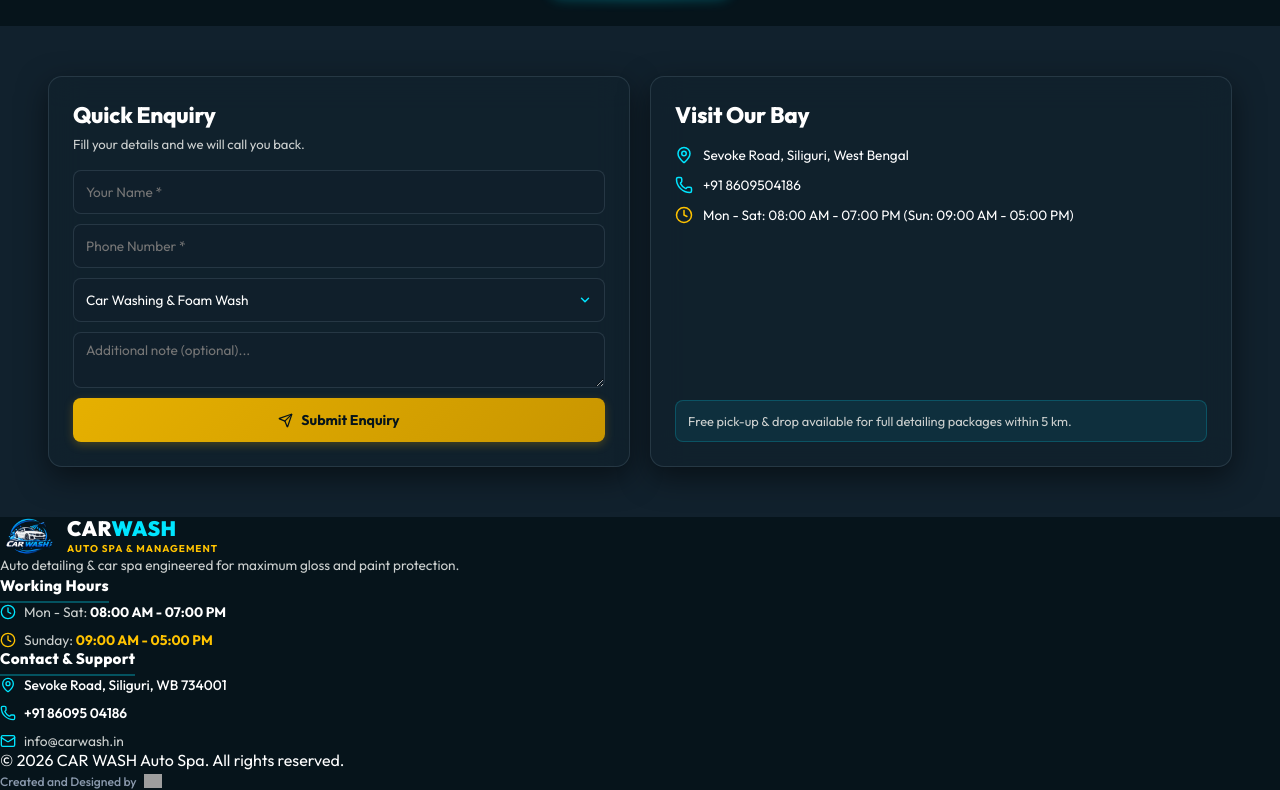
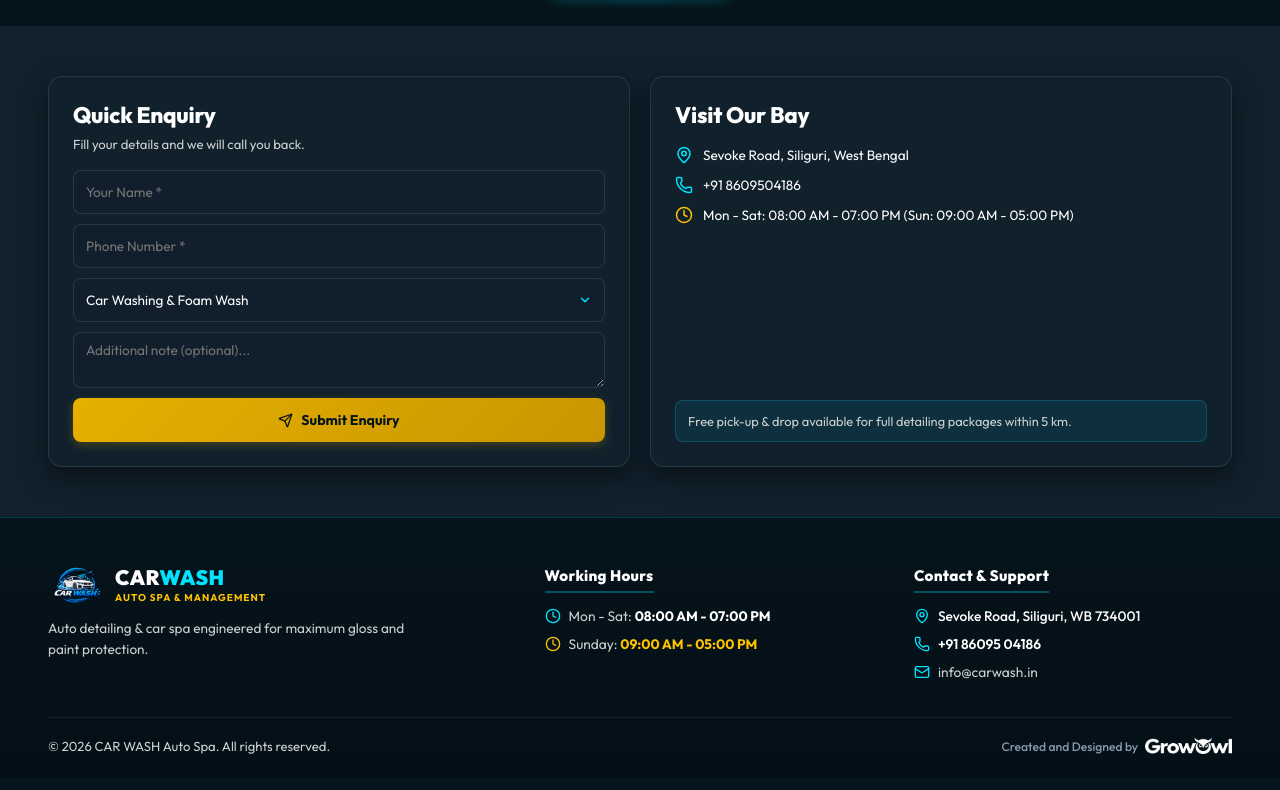
Before and after one commit to grow-owl/Car-Wash, a React (Vite) app in the folder client/: page / in a window 1280 px wide. Shown: the part 3169-3959 px from the top of the page. Built offline with nearby package versions, Linux system fonts and the light colour scheme; no server answers; grey boxes are pictures that could not be loaded.

Commit message:
update footer

```diff
--- a/client/src/components/Footer.jsx
+++ b/client/src/components/Footer.jsx
@@ -109,10 +109,12 @@ export default function Footer({ onOpenOwnerPortal }) {
             onMouseLeave={(e) => { e.currentTarget.style.opacity = '1'; e.currentTarget.style.transform = 'scale(1)'; }}
           >
             <img
-              src="/growowl-logo.png"
+              src="/growowl-logo.webp"
               alt="GrowOwl"
+              width="80"
+              height="16"
               style={{
-                height: '14px',
+                height: '16px',
                 width: 'auto',
                 objectFit: 'contain',
                 display: 'inline-block',
--- a/client/src/pages/BookingFlow.jsx
+++ b/client/src/pages/BookingFlow.jsx
@@ -183,11 +183,12 @@ export default function BookingFlow({
 
       const res = await validateCoupon(couponCode.trim(), currentTotal);
       if (res.data.valid) {
-        setCouponDiscount(res.data.discount);
-        setCouponStatus(`Success! ₹${res.data.discount} discount applied.`);
+        const discountAmt = res.data.discount !== undefined ? res.data.discount : (res.data.discountCalculated || res.data.value || 0);
+        setCouponDiscount(discountAmt);
+        setCouponStatus(`🎉 Success! ₹${discountAmt} discount applied (${res.data.code || couponCode.toUpperCase().trim()}).`);
       } else {
         setCouponDiscount(0);
-        setCouponStatus(res.data.message || 'Invalid coupon code');
+        setCouponStatus(res.data.message || res.data.error || 'Invalid coupon code');
       }
     } catch (err) {
       setCouponDiscount(0);
--- a/client/src/pages/CustomerPortal.jsx
+++ b/client/src/pages/CustomerPortal.jsx
@@ -741,7 +741,7 @@ export default function CustomerPortal({ currentUser: propUser, setCurrentUser:
               gap: '14px',
               marginTop: '20px'
             }}>
-              {/* Card 1: Loyalty Points */}
+              {/* Card 1: Simple Loyalty Wallet Balance */}
               <div style={{
                 background: 'rgba(0, 31, 35, 0.6)',
                 padding: '16px 18px',
@@ -754,13 +754,13 @@ export default function CustomerPortal({ currentUser: propUser, setCurrentUser:
               }}>
                 <div>
                   <div style={{ fontSize: '0.72rem', color: '#8A99AD', fontWeight: 700, letterSpacing: '0.06em', textTransform: 'uppercase' }}>
-                    My Loyalty Points
+                    Loyalty Cash Balance
                   </div>
                   <div style={{ fontSize: '1.75rem', fontWeight: 900, color: 'var(--accent-cyan)', margin: '4px 0 2px 0', lineHeight: 1 }}>
-                    {currentUser.loyaltyPoints || 50} <span style={{ fontSize: '0.9rem', fontWeight: 700 }}>PTS</span>
+                    ₹{currentUser.loyaltyPoints || 50} <span style={{ fontSize: '0.85rem', fontWeight: 700, color: '#8A99AD' }}>({currentUser.loyaltyPoints || 50} Pts)</span>
                   </div>
-                  <div style={{ fontSize: '0.74rem', color: 'var(--ice-tint)' }}>
-                    Earn 10 pts per ₹100 spent
+                  <div style={{ fontSize: '0.74rem', color: 'var(--accent-gold)', fontWeight: 600 }}>
+                    1 Point = ₹1 Flat Cash Discount
                   </div>
                 </div>
                 <div style={{
@@ -795,11 +795,11 @@ export default function CustomerPortal({ currentUser: propUser, setCurrentUser:
                     Active Membership
                   </div>
                   <div style={{ fontSize: '1.25rem', fontWeight: 800, color: '#FFFFFF', margin: '4px 0 4px 0', lineHeight: 1.2 }}>
-                    {currentUser.membershipStatus && currentUser.membershipStatus !== 'None' ? currentUser.membershipStatus : 'None'}
+                    {currentUser.membershipStatus && currentUser.membershipStatus !== 'None' ? currentUser.membershipStatus : 'Regular Member'}
                   </div>
                   <div style={{ display: 'inline-flex', alignItems: 'center', gap: '4px', fontSize: '0.72rem', color: currentUser.membershipStatus && currentUser.membershipStatus !== 'None' ? 'var(--accent-gold)' : '#8A99AD', fontWeight: 600 }}>
                     <Sparkles size={11} />
-                    {currentUser.membershipStatus && currentUser.membershipStatus !== 'None' ? 'Priority Bay Access Enabled' : 'Upgrade below for VIP Perks'}
+                    {currentUser.membershipStatus && currentUser.membershipStatus !== 'None' ? 'VIP Priority Bay Access Enabled' : 'Earn 10% cash points on each wash'}
                   </div>
                 </div>
                 <div style={{
@@ -819,33 +819,26 @@ export default function CustomerPortal({ currentUser: propUser, setCurrentUser:
               </div>
             </div>
 
-            {/* BOTTOM: MILESTONE PROGRESS TRACKER */}
+            {/* BOTTOM: SIMPLE 3-STEP BENEFIT SUMMARY */}
             <div style={{
-              marginTop: '18px',
-              paddingTop: '16px',
-              borderTop: '1px solid rgba(74, 92, 106, 0.25)'
+              marginTop: '16px',
+              paddingTop: '14px',
+              borderTop: '1px solid rgba(74, 92, 106, 0.25)',
+              display: 'grid',
+              gridTemplateColumns: 'repeat(auto-fit, minmax(min(100%, 180px), 1fr))',
+              gap: '10px'
             }}>
-              <div style={{ display: 'flex', justifyContent: 'space-between', alignItems: 'center', fontSize: '0.84rem', fontWeight: 700, marginBottom: '8px' }}>
-                <span style={{ color: '#CCD0CF', display: 'flex', alignItems: 'center', gap: '6px' }}>
-                  <Zap size={14} color="var(--accent-cyan)" /> Free Express Wash Milestone Tracker
-                </span>
-                <span style={{ color: 'var(--accent-cyan)', fontWeight: 800 }}>
-                  {currentUser.loyaltyPoints || 50} <span style={{ color: '#8A99AD', fontWeight: 500 }}>/ 350 PTS</span>
-                </span>
+              <div style={{ background: 'rgba(0,0,0,0.3)', padding: '10px 12px', borderRadius: '8px', fontSize: '0.78rem' }}>
+                <span style={{ color: 'var(--accent-cyan)', fontWeight: 800 }}>1. Book a Wash:</span>
+                <div style={{ color: '#CCD0CF', marginTop: '2px' }}>Get 10 points per ₹100 spent</div>
               </div>
-              <div style={{ height: '8px', background: 'rgba(0, 0, 0, 0.5)', borderRadius: '10px', overflow: 'hidden', padding: '1px' }}>
-                <div style={{
-                  width: `${Math.min(100, Math.round(((currentUser.loyaltyPoints || 50) / 350) * 100))}%`,
-                  height: '100%',
-                  background: 'linear-gradient(90deg, #00B4D8 0%, var(--accent-cyan) 100%)',
-                  borderRadius: '10px',
-                  boxShadow: '0 0 10px rgba(0, 229, 255, 0.4)',
-                  transition: 'width 0.4s ease'
-                }} />
+              <div style={{ background: 'rgba(0,0,0,0.3)', padding: '10px 12px', borderRadius: '8px', fontSize: '0.78rem' }}>
+                <span style={{ color: 'var(--accent-gold)', fontWeight: 800 }}>2. 1 Point = ₹1:</span>
+                <div style={{ color: '#CCD0CF', marginTop: '2px' }}>Points directly convert to cash value</div>
               </div>
-              <div style={{ display: 'flex', justifyContent: 'space-between', fontSize: '0.72rem', color: '#8A99AD', marginTop: '6px' }}>
-                <span>{Math.min(100, Math.round(((currentUser.loyaltyPoints || 50) / 350) * 100))}% unlocked</span>
-                <span>{Math.max(0, 350 - (currentUser.loyaltyPoints || 50))} PTS needed for free wash</span>
+              <div style={{ background: 'rgba(0,0,0,0.3)', padding: '10px 12px', borderRadius: '8px', fontSize: '0.78rem' }}>
+                <span style={{ color: '#25D366', fontWeight: 800 }}>3. Instant Discount:</span>
+                <div style={{ color: '#CCD0CF', marginTop: '2px' }}>Redeem on any future wash booking</div>
               </div>
             </div>
           </div>
--- a/client/src/theme.css
+++ b/client/src/theme.css
@@ -551,6 +551,80 @@ main.public-main-content {
 }
 
 /* ==========================================================================
+   SITE FOOTER (DESKTOP 3-COLUMN SPREAD & MOBILE STACK)
+   ========================================================================== */
+.site-footer {
+  width: 100%;
+  background: linear-gradient(180deg, rgba(6, 20, 27, 0.95) 0%, rgba(3, 16, 23, 0.98) 100%);
+  border-top: 1px solid rgba(0, 229, 255, 0.2);
+  padding: 48px clamp(16px, 4vw, 48px) 24px;
+  margin-top: auto;
+  position: relative;
+  z-index: 10;
+}
+
+.footer-upper-grid {
+  display: grid;
+  grid-template-columns: 1.4fr 1fr 1fr;
+  gap: clamp(28px, 4vw, 56px);
+  align-items: flex-start;
+  max-width: 1200px;
+  margin: 0 auto 36px auto;
+}
+
+.footer-col-left {
+  display: flex;
+  flex-direction: column;
+  gap: 14px;
+  max-width: 380px;
+}
+
+.footer-col-center {
+  display: flex;
+  flex-direction: column;
+  gap: 14px;
+}
+
+.footer-col-right {
+  display: flex;
+  flex-direction: column;
+  gap: 14px;
+}
+
+.footer-lower-bar {
+  display: flex;
+  justify-content: space-between;
+  align-items: center;
+  border-top: 1px solid rgba(74, 92, 106, 0.25);
+  padding-top: 20px;
+  max-width: 1200px;
+  margin: 0 auto;
+  font-size: 0.82rem;
+  color: var(--text-muted);
+  flex-wrap: wrap;
+  gap: 12px;
+}
+
+@media (max-width: 860px) {
+  .footer-upper-grid {
+    grid-template-columns: 1fr;
+    gap: 28px;
+    margin-bottom: 28px;
+  }
+
+  .footer-col-left {
+    max-width: 100%;
+  }
+
+  .footer-lower-bar {
+    flex-direction: column;
+    align-items: center;
+    text-align: center;
+    gap: 10px;
+  }
+}
+
+/* ==========================================================================
    BREAKPOINTS: TABLETS (< 900px) & PHONES (< 768px & < 480px)
    ========================================================================== */
 @media (max-width: 900px) {
```
Also changed, not shown: 1 other file (tests, documents, lock files or other folders).
